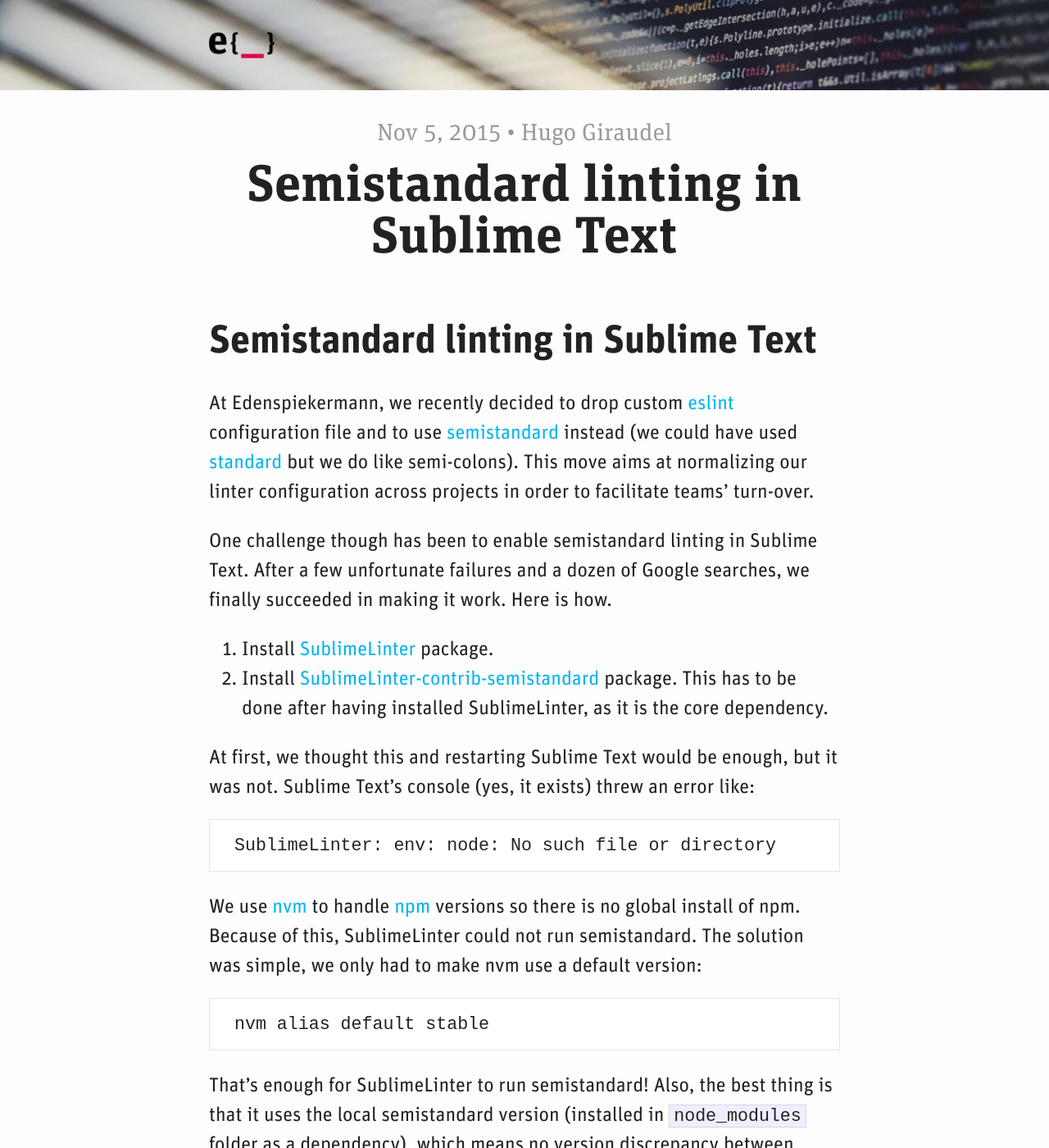
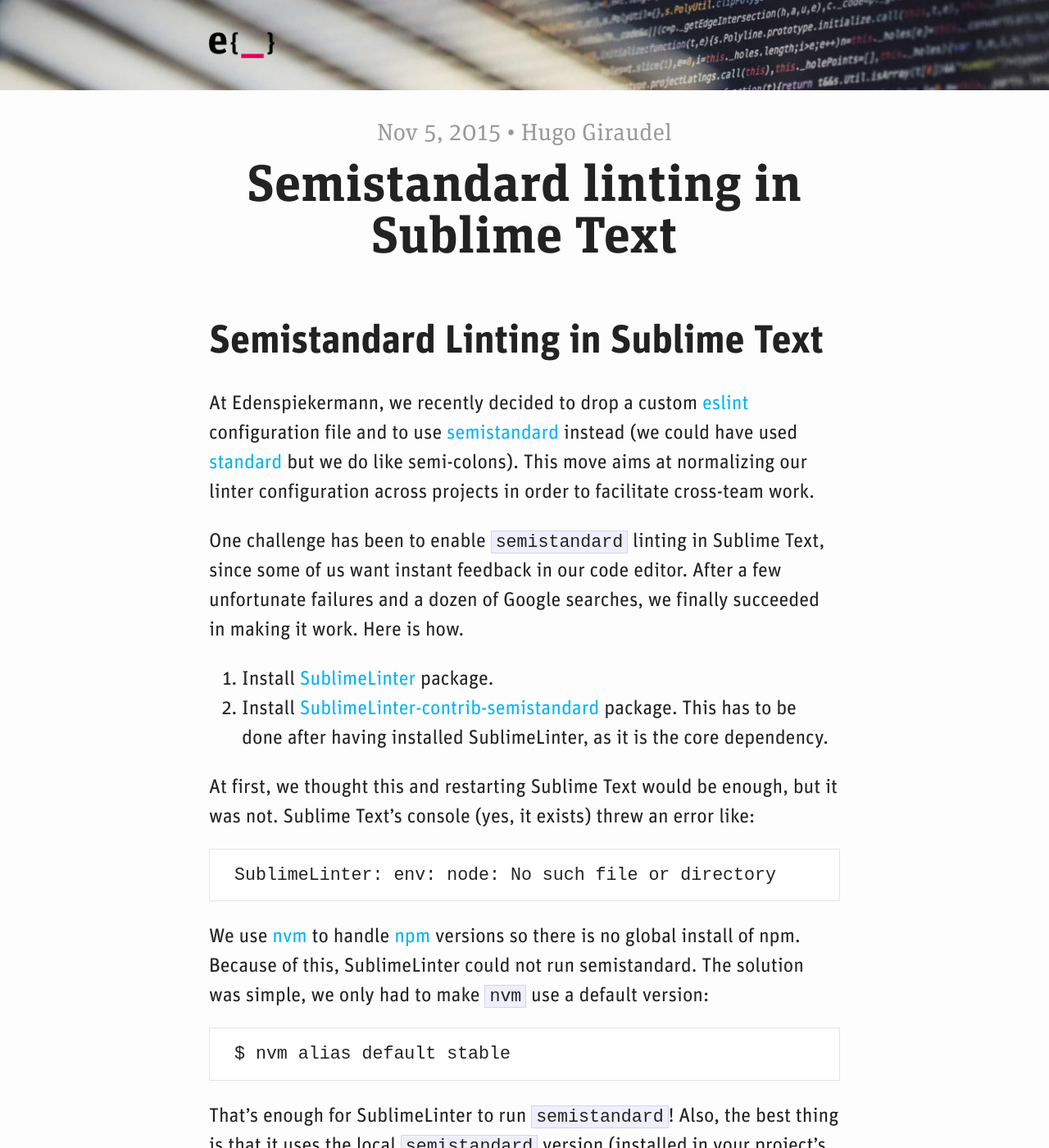
Before and after one commit to edenspiekermann/espi-devblog, a Jekyll site: the page built from _posts/2015-11-05-semistandard-linting-in-sublime-text.md, in a window 1280 px wide and 1400 px high. Shown: the whole window at 82% size. Built offline with Jekyll 4.4.1, drawn with Linux system fonts in a browser that asks for light colours; some of the changed text lies outside the part shown.

Commit message:
Semistandard Linting: some small style tweaks to article

```diff
--- a/_posts/2015-11-05-semistandard-linting-in-sublime-text.md
+++ b/_posts/2015-11-05-semistandard-linting-in-sublime-text.md
@@ -4,11 +4,11 @@
 title: "Semistandard linting in Sublime Text"
 ---
 
-# Semistandard linting in Sublime Text
+# Semistandard Linting in Sublime Text
 
-At Edenspiekermann, we recently decided to drop custom [eslint](http://eslint.org/) configuration file and to use [semistandard](https://github.com/Flet/semistandard) instead (we could have used [standard](https://github.com/feross/standard) but we do like semi-colons). This move aims at normalizing our linter configuration across projects in order to facilitate teams’ turn-over.
+At Edenspiekermann, we recently decided to drop a custom [eslint](http://eslint.org/) configuration file and to use [semistandard](https://github.com/Flet/semistandard) instead (we could have used [standard](https://github.com/feross/standard) but we do like semi-colons). This move aims at normalizing our linter configuration across projects in order to facilitate cross-team work.
 
-One challenge though has been to enable semistandard linting in Sublime Text. After a few unfortunate failures and a dozen of Google searches, we finally succeeded in making it work. Here is how.
+One challenge has been to enable `semistandard` linting in Sublime Text, since some of us want instant feedback in our code editor. After a few unfortunate failures and a dozen of Google searches, we finally succeeded in making it work. Here is how.
 
 1. Install [SublimeLinter](http://www.sublimelinter.com/en/latest/) package.
 2. Install [SublimeLinter-contrib-semistandard](https://github.com/Flet/SublimeLinter-contrib-semistandard) package. This has to be done after having installed SublimeLinter, as it is the core dependency.
```
Also changed, not shown: other parts of _posts/2015-11-05-semistandard-linting-in-sublime-text.md (+3 -3 lines).
